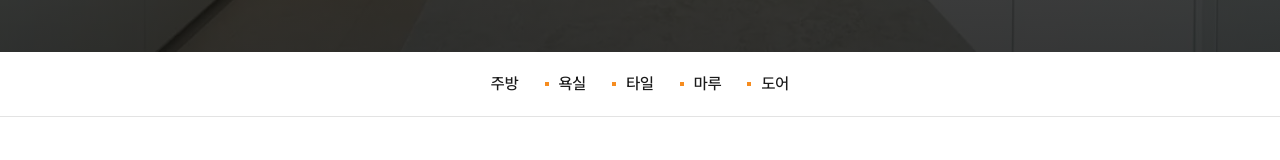
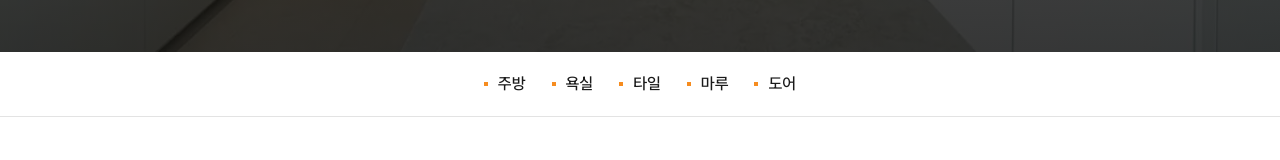
Before and after one commit to Daorl8/t-housing-sample, a plain HTML site: page index.html in a window 1280 px wide. Shown: the part 748-908 px from the top of the page. Drawn offline with Linux system fonts and the light colour scheme.

Commit message:
Add files via upload

```diff
--- a/index.html
+++ b/index.html
@@ -103,7 +103,8 @@ a{ color:inherit; }
 .cats{ border-bottom:1px solid var(--line); }
 .cats ul{ list-style:none; display:flex; flex-wrap:wrap; justify-content:center; gap:6px 26px; padding:18px 0; font-weight:500; }
 .cats li{ display:flex; align-items:center; gap:10px; }
-.cats li + li::before{ content:""; width:4px; height:4px; background:var(--orange); }
+.cats li::before{ content:""; width:4px; height:4px; background:var(--orange); }
+@media (max-width:439.98px){ .cats ul{ column-gap:14px; } .cats li{ gap:7px; } }
 
 /* 공통 */
 .sec{ padding:96px 0; }
```
